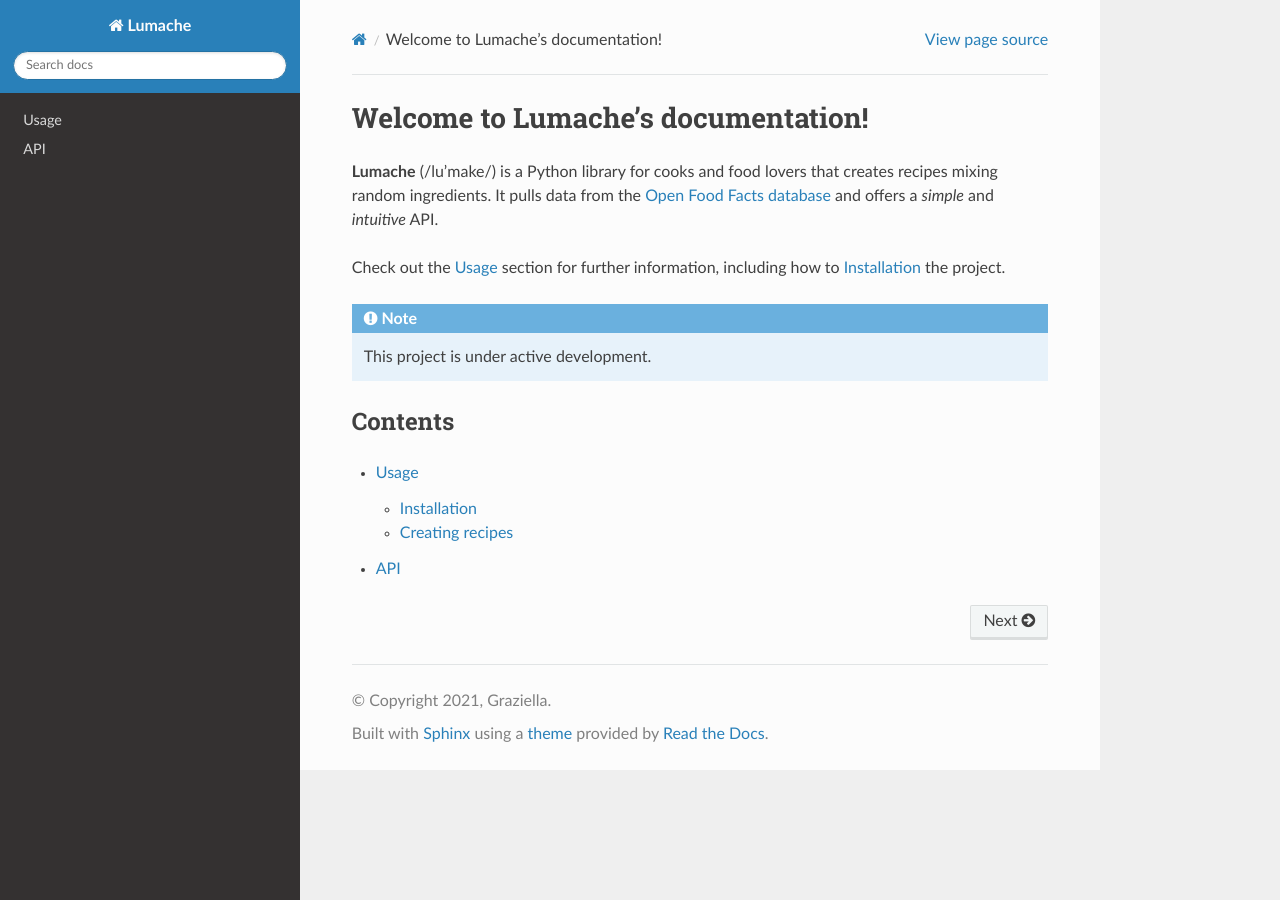
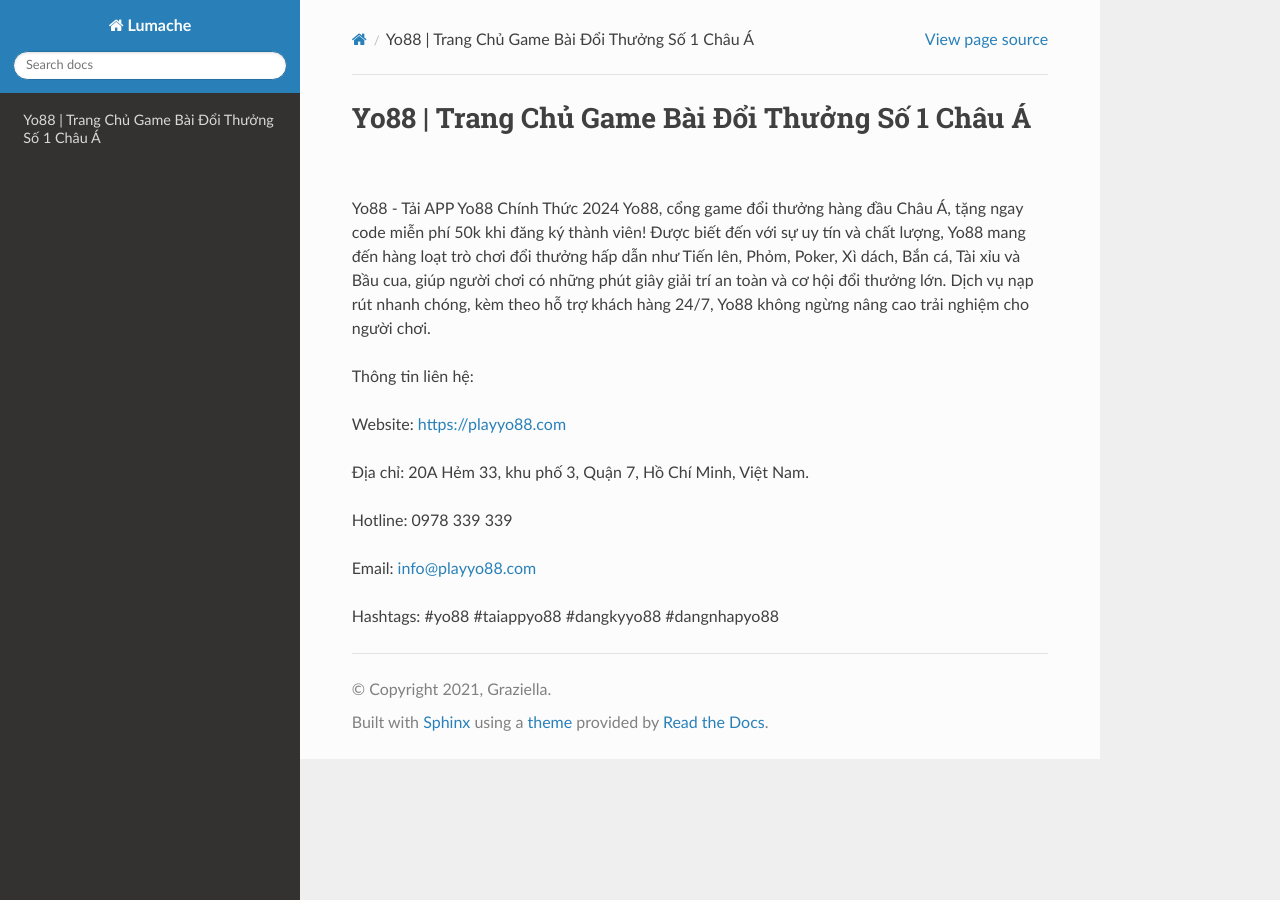
Before and after one commit to JonsCalicut123/playyo88, a Sphinx documentation site: the page built from docs/source/index.rst, in a window 1280 px wide. Built offline with Sphinx 7.4.7 and the Read the Docs theme 3.1.0, drawn with Linux system fonts in a browser that asks for light colours.

Commit message:
Update index.rst

```diff
--- a/docs/source/index.rst
+++ b/docs/source/index.rst
@@ -1,22 +1,17 @@
-Welcome to Lumache's documentation!
+Yo88 | Trang Chủ Game Bài Đổi Thưởng Số 1 Châu Á
 ===================================
 
-**Lumache** (/lu'make/) is a Python library for cooks and food lovers
-that creates recipes mixing random ingredients.
-It pulls data from the `Open Food Facts database <https://world.openfoodfacts.org/>`_
-and offers a *simple* and *intuitive* API.
+Yo88 - Tải APP Yo88 Chính Thức 2024
+Yo88, cổng game đổi thưởng hàng đầu Châu Á, tặng ngay code miễn phí 50k khi đăng ký thành viên! Được biết đến với sự uy tín và chất lượng, Yo88 mang đến hàng loạt trò chơi đổi thưởng hấp dẫn như Tiến lên, Phỏm, Poker, Xì dách, Bắn cá, Tài xỉu và Bầu cua, giúp người chơi có những phút giây giải trí an toàn và cơ hội đổi thưởng lớn. Dịch vụ nạp rút nhanh chóng, kèm theo hỗ trợ khách hàng 24/7, Yo88 không ngừng nâng cao trải nghiệm cho người chơi.
 
-Check out the :doc:`usage` section for further information, including
-how to :ref:`installation` the project.
+Thông tin liên hệ:
 
-.. note::
+Website: https://playyo88.com
 
-   This project is under active development.
+Địa chỉ: 20A Hẻm 33, khu phố 3, Quận 7, Hồ Chí Minh, Việt Nam.
 
-Contents
---------
+Hotline: 0978 339 339
 
-.. toctree::
+Email: info@playyo88.com
 
-   usage
-   api
+Hashtags: #yo88 #taiappyo88 #dangkyyo88 #dangnhapyo88
```
